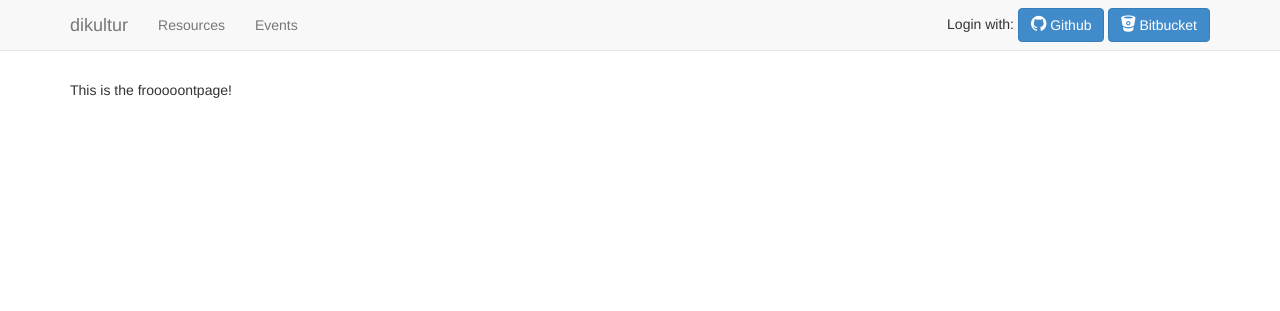
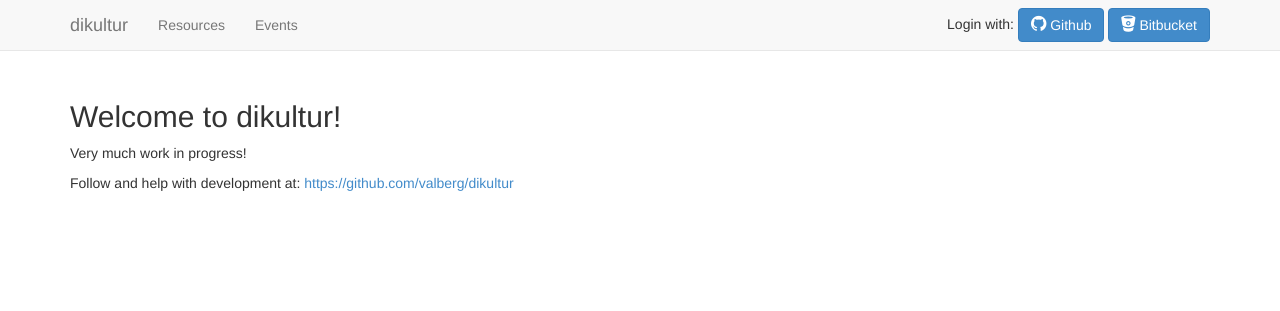
Before and after one commit to datalogisk-fagraad/dikultur, a Django app: page / in a window 1280 px wide. Shown: the top 311 px of the page. Run offline with Django 3.2, Linux system fonts and the light colour scheme; some libraries are stand-ins or nearby versions.

Commit message:
Adding some info on the frontpage.

```diff
--- a/apps/core/templates/core/frontpage.html
+++ b/apps/core/templates/core/frontpage.html
@@ -2,6 +2,14 @@
 
 {% block content %}
 
-  This is the frooooontpage!
+  <h2>Welcome to dikultur!</h2>
+
+  <p>
+    Very much work in progress!
+  </p>
+
+  <p>
+    Follow and help with development at: <a href="https://github.com/valberg/dikultur">https://github.com/valberg/dikultur</a>
+  </p>
 
 {% endblock %}
```
